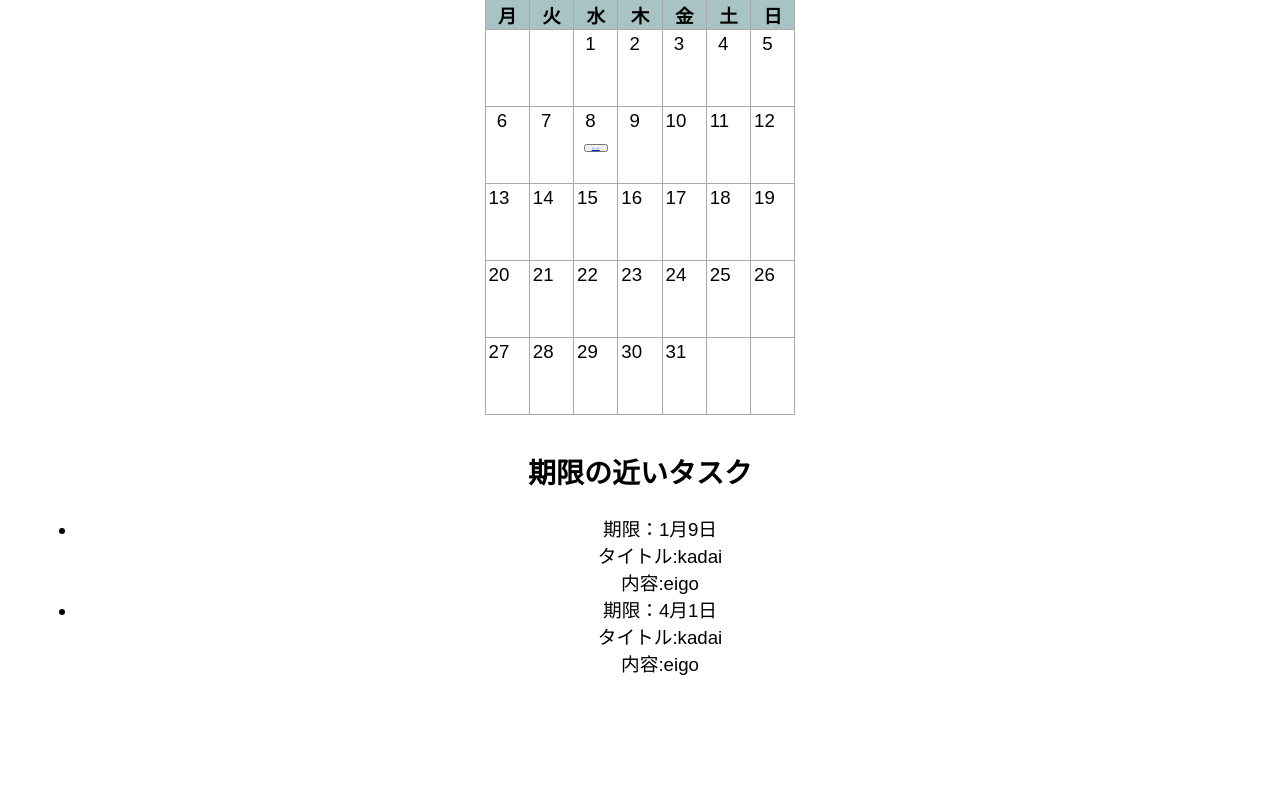
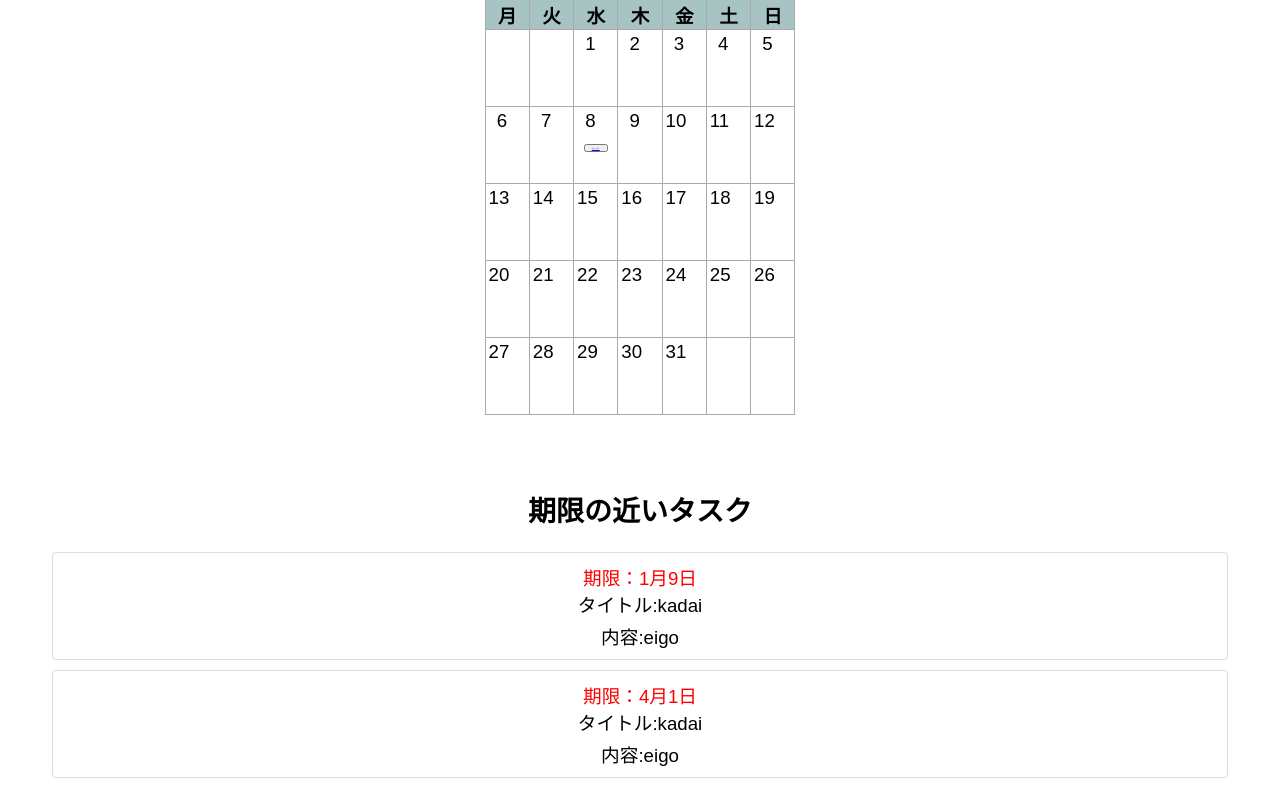
Before and after one commit to 2024AIT-OOP2-G17/calendar, a Flask app: page / in a window 1280 px wide. Shown: the part 192-1004 px from the top of the page. Before the commit the page ends 867 px from the top, so only its background shows below. Run offline with Flask 3, Linux system fonts and the light colour scheme.

Commit message:
CSS
直近の予定のCSS

```diff
--- a/static/base-style.css
+++ b/static/base-style.css
@@ -62,6 +62,36 @@ button {
 .move {
   margin: 0 20% 0 20%;
 }
+.upcoming-tasks {
+  margin-top: 20px;
+  padding: 15px;
+}
+
+.task-list {
+  list-style: none;
+  padding: 0;
+}
+
+.task-item {
+  margin-bottom: 10px;
+  padding: 10px;
+  border: 1px solid #ddd;
+  border-radius: 4px;
+}
+
+.task-title {
+  font-size:1.0em;
+}
+
+.task-deadline {
+  color:  red;
+  font-size: 1.0em;
+}
+
+.task-content {
+  margin-top: 5px;
+}
+
 /* table {
   width: 100%;
   border-collapse: collapse;
--- a/templates/countdown.html
+++ b/templates/countdown.html
@@ -10,6 +10,7 @@
     <div class="task-list">
         {% for task in tasks %}
         <li>
+        <!-- 受け取った予定を全て表示 -->
             <div class="task-item">
                 <div class="task-title">{{task.title}}</div>
                 <div class="task-deadline">期限：{{task.month}}月{{task.day}}日</div>
```
